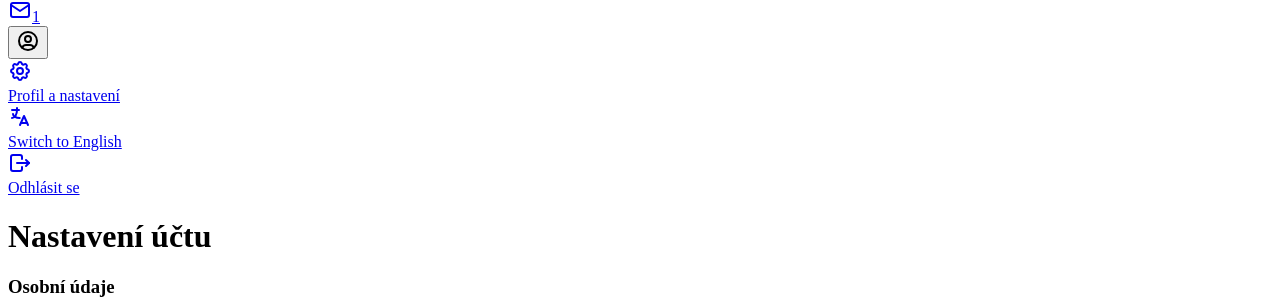
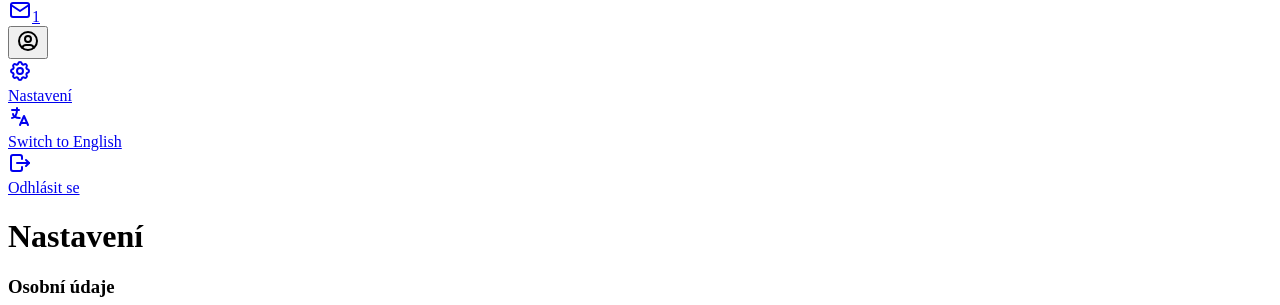
Before and after one commit to TomVitha/ois-vue, a Vue app: page /account in a window 1280 px wide. Shown: the part 1172-1477 px from the top of the page. Built offline with nearby package versions, Linux system fonts and the light colour scheme.

Commit message:
Rename Settings

```diff
--- a/src/components/Nav/NavbarNav.vue
+++ b/src/components/Nav/NavbarNav.vue
@@ -48,7 +48,7 @@
                 <path d="M9 12a3 3 0 1 0 6 0a3 3 0 0 0 -6 0" />
               </svg>
             </div>
-            Profil a nastavení
+            Nastavení
           </RouterLink>
           <a href="#" class="dropdown-item">
             <div class="dropdown-item-icon">
--- a/src/router/index.ts
+++ b/src/router/index.ts
@@ -15,7 +15,7 @@ const router = createRouter({
     },
     {
       path: '/account',
-      component: () => import('../views/Account.vue'),
+      component: () => import('../views/Settings.vue'),
     },
     {
       path: '/apt',
--- a/src/views/Account.vue
+++ b/src/views/Settings.vue
@@ -15,7 +15,7 @@
 
 <template>
 
-  <PageTemplate title="Nastavení účtu">
+  <PageTemplate title="Nastavení">
     <div class="row g-5">
       <!-- <div class="col-xl-2 d-none d-xl-block">
         <div class="sticky-top">
@@ -188,7 +188,7 @@
                     <option value="2">2 dny</option>
                     <option value="3">3 dny</option>
                     <option value="4">4 dny</option>
-                    <option value="5">5 dnů</option>
+                    <option value="5" selected>5 dnů</option>
                     <option value="6">6 dnů</option>
                     <option value="7">7 dnů</option>
                     <option value="8">8 dnů</option>
```
